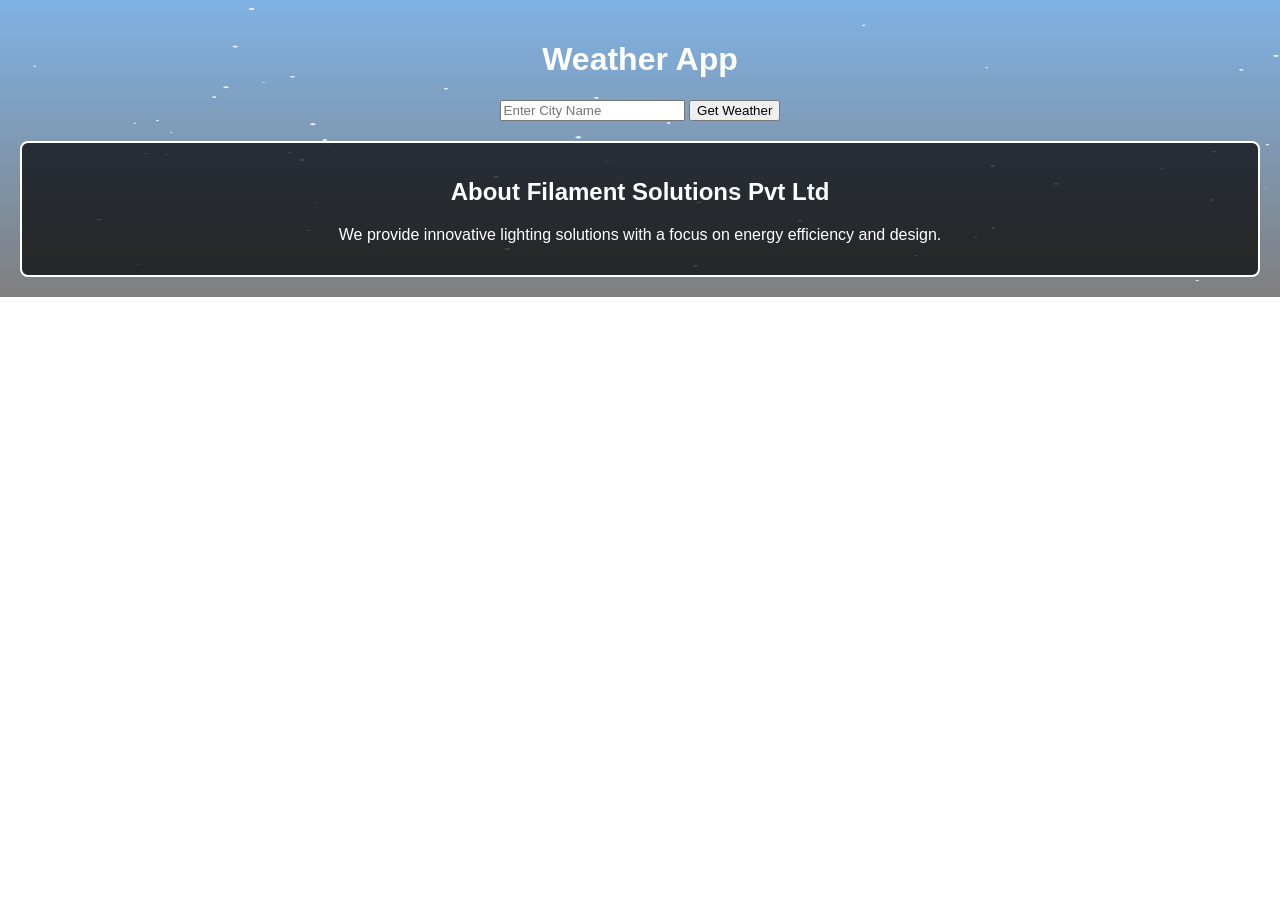
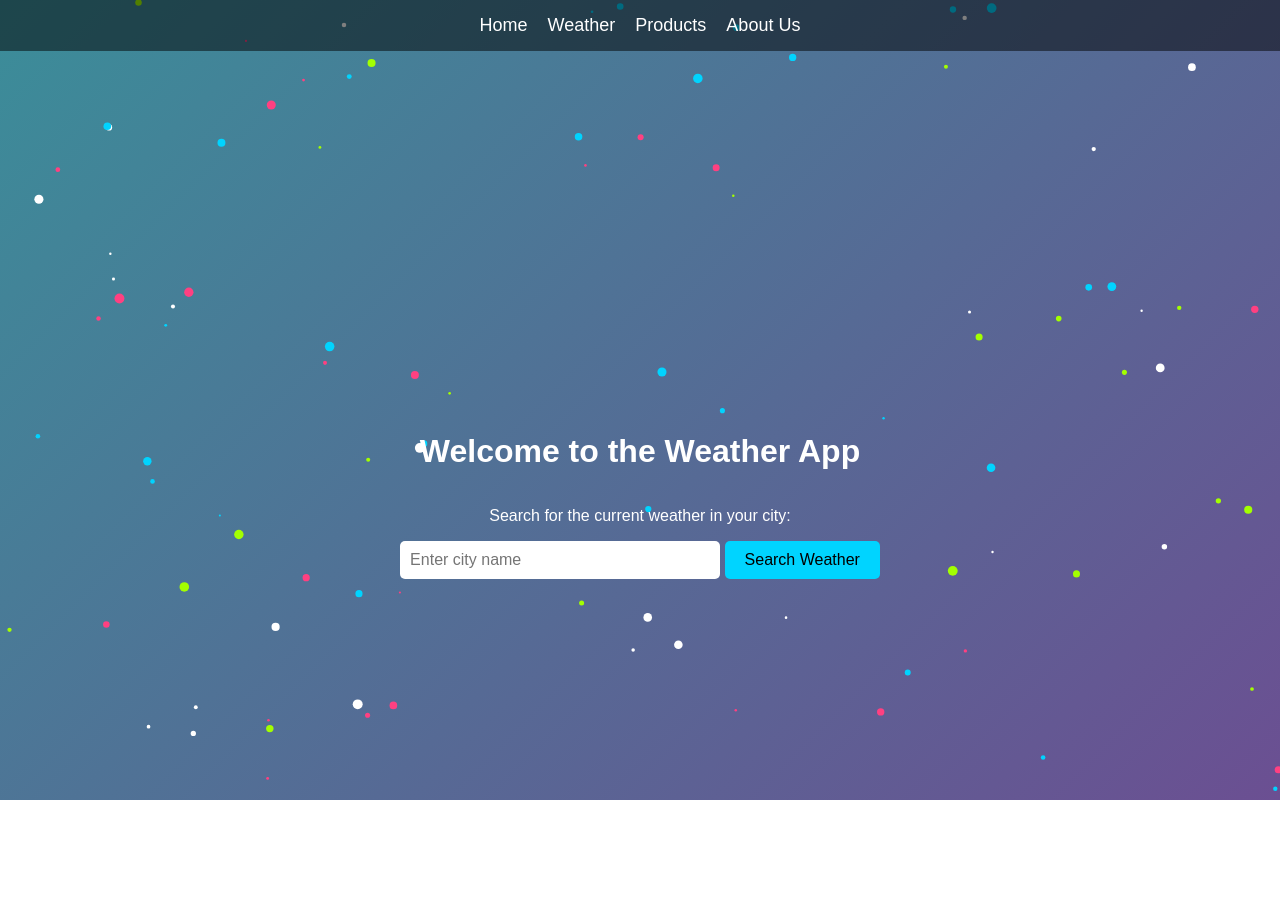
Before and after one commit to kapildeo396/python-project, a Flask app: page / in a window 1280 px wide. Before the commit the page ends 297 px from the top, so only its background shows below. Run offline with Flask 3, Linux system fonts and the light colour scheme.

Commit message:
Updated styles and fixed bugs in templates

```diff
--- a/app.py
+++ b/app.py
@@ -1,94 +1,51 @@
-from flask import Flask, render_template, request, jsonify
+from flask import Flask, render_template, request
 import requests
 from datetime import datetime
 
 app = Flask(__name__)
 
-# Function to fetch weather data by city
-def fetch_weather_by_city(city):
-    api_key = "035e68154035049697c3ea7fb7531c20"  # Replace with your actual API key
-    base_url = "http://api.openweathermap.org/data/2.5/weather?"
-    complete_url = f"{base_url}q={city}&appid={api_key}&units=metric"
+# Your OpenWeatherMap API key
+api_key = "035e68154035049697c3ea7fb7531c20"
 
-    try:
-        response = requests.get(complete_url)
+@app.route('/')
+def home():
+    return render_template('index.html')
+
+@app.route('/weather', methods=['GET', 'POST'])
+def weather():
+    if request.method == 'POST':
+        city = request.form['city']
+        url = f"http://api.openweathermap.org/data/2.5/weather?q={city}&appid={api_key}&units=metric"
+        response = requests.get(url)
         data = response.json()
 
-        # Check for valid response
-        if response.status_code == 200:
-            return data
+        if data['cod'] == 200:
+            temperature = data['main']['temp']
+            wind_speed = data['wind']['speed']
+            weather_description = data['weather'][0]['description']
+            time = datetime.now().strftime("%Y-%m-%d %H:%M:%S")
+
+            # Define the risk factor based on wind speed
+            if wind_speed > 10:
+                risk = "High"
+            else:
+                risk = "Normal"
+
+            weather_data = {
+                'city': city,
+                'temperature': temperature,
+                'wind_speed': wind_speed,
+                'description': weather_description,
+                'time': time,
+                'risk': risk
+            }
+
+            return render_template('weather.html', weather=weather_data)
         else:
-            return {"error": "City not found or invalid response"}
+            error_message = "City not found. Please enter a valid city name."
+            return render_template('weather.html', error=error_message)
 
-    except Exception as e:
-        print(f"Error fetching weather data by city: {e}")
-        return {"error": "Error fetching weather data"}
+    return render_template('weather.html')
 
-# Function to fetch weather data by coordinates
-def fetch_weather_by_coordinates(lat, lon):
-    api_key = "035e68154035049697c3ea7fb7531c20"  # Replace with your actual API key
-    base_url = "http://api.openweathermap.org/data/2.5/weather?"
-    complete_url = f"{base_url}lat={lat}&lon={lon}&appid={api_key}&units=metric"
-
-    try:
-        response = requests.get(complete_url)
-        data = response.json()
-
-        # Check for valid response
-        if response.status_code == 200:
-            return data
-        else:
-            return {"error": "Coordinates not found or invalid response"}
-
-    except Exception as e:
-        print(f"Error fetching weather data by coordinates: {e}")
-        return {"error": "Error fetching weather data"}
-
-@app.route('/')
-def index():
-    return render_template('index.html')
-
-@app.route('/weather', methods=['GET'])
-def get_weather():
-    city = request.args.get('city')
-    lat = request.args.get('lat')
-    lon = request.args.get('lon')
-
-    if city:
-        # Fetch weather by city name
-        weather_data = fetch_weather_by_city(city)
-    elif lat and lon:
-        # Fetch weather by coordinates
-        weather_data = fetch_weather_by_coordinates(lat, lon)
-    else:
-        return jsonify({"error": "City or coordinates required"}), 400
-
-    # Check if there is an error in the response
-    if 'error' in weather_data:
-        return jsonify({"error": weather_data['error']}), 404
-
-    # Extract relevant data
-    main = weather_data['main']
-    wind = weather_data['wind']
-    weather_description = weather_data['weather'][0]['description']
-
-    formatted_data = {
-        'name': weather_data['name'],
-        'dt': weather_data['dt'],
-        'main': {
-            'temp': main['temp'],
-            'feels_like': main['feels_like'],
-            'humidity': main['humidity'],
-            'pressure': main['pressure']
-        },
-        'wind': {
-            'speed': wind['speed']
-        },
-        'weather': weather_description,
-        'clouds': weather_data['clouds']
-    }
-
-    return jsonify(formatted_data)
-
-if __name__ == "__main__":
+if __name__ == '__main__':
     app.run(debug=True)
--- a/static/script.js
+++ b/static/script.js
@@ -1,54 +1,82 @@
-const canvas = document.getElementById('backgroundCanvas');
-const ctx = canvas.getContext('2d');
+document.addEventListener("DOMContentLoaded", function () {
+    // Get canvas and set context
+    const canvas = document.getElementById('animationCanvas');
+    const ctx = canvas.getContext('2d');
+    let width = canvas.width = window.innerWidth;
+    let height = canvas.height = window.innerHeight;
 
-canvas.width = window.innerWidth;
-canvas.height = window.innerHeight;
+    // Resize canvas when window size changes
+    window.addEventListener('resize', function () {
+        width = canvas.width = window.innerWidth;
+        height = canvas.height = window.innerHeight;
+    });
 
-// Function to create background animation
-function animateBackground() {
-    ctx.clearRect(0, 0, canvas.width, canvas.height);
+    // Define particles for animation
+    const particles = [];
+    const colors = ['#00d4ff', '#ffffff', '#ff4081', '#a3ff00']; // Colors for particles
 
-    const gradient = ctx.createLinearGradient(0, 0, 0, canvas.height);
-    gradient.addColorStop(0, 'rgba(0, 102, 204, 0.5)');
-    gradient.addColorStop(1, 'rgba(0, 0, 0, 0.5)');
-    ctx.fillStyle = gradient;
-    ctx.fillRect(0, 0, canvas.width, canvas.height);
+    // Create particle object
+    function Particle(x, y, size, color, velocityX, velocityY) {
+        this.x = x;
+        this.y = y;
+        this.size = size;
+        this.color = color;
+        this.velocityX = velocityX;
+        this.velocityY = velocityY;
 
-    for (let i = 0; i < 50; i++) {
-        ctx.beginPath();
-        const x = Math.random() * canvas.width;
-        const y = Math.random() * canvas.height;
-        const radius = Math.random() * 2 + 1;
-        ctx.arc(x, y, radius, 0, Math.PI * 2, false);
-        ctx.fillStyle = 'rgba(255, 255, 255, 0.8)';
-        ctx.fill();
+        // Update particle position
+        this.update = function () {
+            this.x += this.velocityX;
+            this.y += this.velocityY;
+
+            // Create a wrap-around effect
+            if (this.x > width) this.x = 0;
+            if (this.x < 0) this.x = width;
+            if (this.y > height) this.y = 0;
+            if (this.y < 0) this.y = height;
+
+            this.draw();
+        };
+
+        // Draw the particle on canvas
+        this.draw = function () {
+            ctx.beginPath();
+            ctx.arc(this.x, this.y, this.size, 0, Math.PI * 2);
+            ctx.fillStyle = this.color;
+            ctx.fill();
+            ctx.closePath();
+        };
     }
 
-    requestAnimationFrame(animateBackground);
-}
+    // Initialize particles
+    function initParticles() {
+        particles.length = 0;
+        const particleCount = 100; // Number of particles
 
-// Start animation
-animateBackground();
+        for (let i = 0; i < particleCount; i++) {
+            const size = Math.random() * 4 + 1; // Random size between 1 and 5
+            const x = Math.random() * width;
+            const y = Math.random() * height;
+            const color = colors[Math.floor(Math.random() * colors.length)];
+            const velocityX = (Math.random() - 0.5) * 2; // Random horizontal speed
+            const velocityY = (Math.random() - 0.5) * 2; // Random vertical speed
 
-// Handle weather form submission
-document.getElementById('weatherForm').addEventListener('submit', function(event) {
-    event.preventDefault();
-    const city = document.getElementById('city').value;
-    fetch(`/weather?city=${city}`)
-        .then(response => response.json())
-        .then(data => {
-            if (data.error) {
-                document.getElementById('weatherResult').innerText = data.error;
-            } else {
-                document.getElementById('weatherResult').innerText = `
-                    Weather in ${data.name}: ${data.weather}
-                    Temperature: ${data.main.temp} °C
-                    Humidity: ${data.main.humidity}%
-                    Wind Speed: ${data.wind.speed} m/s
-                `;
-            }
-        })
-        .catch(error => {
-            document.getElementById('weatherResult').innerText = "Error fetching weather data.";
+            particles.push(new Particle(x, y, size, color, velocityX, velocityY));
+        }
+    }
+
+    // Animation loop
+    function animate() {
+        ctx.clearRect(0, 0, width, height);
+
+        particles.forEach((particle) => {
+            particle.update();
         });
+
+        requestAnimationFrame(animate);
+    }
+
+    // Initialize and start the animation
+    initParticles();
+    animate();
 });
--- a/static/styles.css
+++ b/static/styles.css
@@ -1,34 +1,136 @@
-body {
+/* Reset some basic styles */
+body, html {
     margin: 0;
+    padding: 0;
+    box-sizing: border-box;
     font-family: Arial, sans-serif;
-    color: white;
+    overflow: hidden; /* Prevent scroll for full-screen animation */
+    color: #ffffff;
 }
 
-.container {
-    position: relative;
-    overflow: hidden;
-}
-
-#backgroundCanvas {
+/* Full-screen animation background */
+#animationCanvas {
     position: absolute;
     top: 0;
     left: 0;
-    width: 100%;
-    height: 100%;
-    z-index: 1;
+    z-index: -1; /* Send canvas to the background */
+    background: linear-gradient(135deg, #3b8d99, #6b4f92);
 }
 
-.content {
-    position: relative;
-    z-index: 2;
-    text-align: center;
-    padding: 20px;
+/* Navigation menu styling */
+.main-nav {
+    position: fixed;
+    top: 0;
+    width: 100%;
+    background-color: rgba(0, 0, 0, 0.5);
+    display: flex;
+    justify-content: center;
+    padding: 15px 0;
+    z-index: 1000;
 }
 
-.company-info {
-    margin-top: 20px;
-    padding: 15px;
-    border: 2px solid white;
-    border-radius: 8px;
-    background: rgba(0, 0, 0, 0.7);
+.main-nav ul {
+    list-style-type: none;
+    margin: 0;
+    padding: 0;
+    display: flex;
+    gap: 20px;
 }
+
+.main-nav a {
+    color: #ffffff;
+    text-decoration: none;
+    font-size: 18px;
+    transition: color 0.3s ease;
+}
+
+.main-nav a:hover {
+    color: #00d4ff;
+}
+
+/* Home screen container styling */
+.home-container, .weather-container {
+    display: flex;
+    flex-direction: column;
+    align-items: center;
+    justify-content: center;
+    height: 100vh;
+    padding-top: 100px;
+}
+
+.home-container input[type="text"], .weather-container input[type="text"] {
+    padding: 10px;
+    font-size: 16px;
+    width: 300px;
+    border: none;
+    border-radius: 5px;
+    margin-bottom: 10px;
+    outline: none;
+}
+
+.home-container button, .weather-container button {
+    padding: 10px 20px;
+    background-color: #00d4ff;
+    color: #000;
+    border: none;
+    border-radius: 5px;
+    cursor: pointer;
+    font-size: 16px;
+    transition: background-color 0.3s ease;
+}
+
+.home-container button:hover, .weather-container button:hover {
+    background-color: #009bb5;
+}
+
+/* Bottom company details styling */
+.company-details {
+    position: fixed;
+    bottom: 0;
+    width: 100%;
+    background-color: rgba(0, 0, 0, 0.7);
+    color: #ffffff;
+    text-align: center;
+    padding: 20px 0;
+    font-size: 14px;
+    z-index: 999;
+}
+
+.company-details h2 {
+    margin: 0;
+    font-size: 24px;
+    color: #00d4ff;
+}
+
+.company-details p {
+    margin: 5px 0;
+}
+
+/* Style for the founder's photo */
+.founder-photo {
+    width: 150px;
+    height: auto;
+    border-radius: 50%;
+    margin-top: 10px;
+    border: 3px solid #00d4ff;
+}
+
+/* Responsive Design */
+@media only screen and (max-width: 768px) {
+    .main-nav ul {
+        flex-direction: column;
+    }
+
+    .main-nav a {
+        font-size: 16px;
+        margin: 5px 0;
+    }
+
+    .home-container input[type="text"], .weather-container input[type="text"] {
+        width: 80%;
+    }
+
+    .company-details {
+        font-size: 12px;
+    }
+}
--- a/templates/index.HTML
+++ b/templates/index.HTML
@@ -3,25 +3,34 @@
 <head>
     <meta charset="UTF-8">
     <meta name="viewport" content="width=device-width, initial-scale=1.0">
-    <title>Weather App</title>
+    <title>Home - Weather App</title>
     <link rel="stylesheet" href="{{ url_for('static', filename='styles.css') }}">
 </head>
 <body>
-    <div class="container">
-        <canvas id="backgroundCanvas"></canvas>
-        <div class="content">
-            <h1>Weather App</h1>
-            <form id="weatherForm">
-                <input type="text" id="city" placeholder="Enter City Name" required>
-                <button type="submit">Get Weather</button>
-            </form>
-            <div id="weatherResult"></div>
-            <div class="company-info">
-                <h2>About Filament Solutions Pvt Ltd</h2>
-                <p>We provide innovative lighting solutions with a focus on energy efficiency and design.</p>
-            </div>
-        </div>
+    <!-- Navigation Menu -->
+    <nav class="main-nav">
+        <ul>
+            <li><a href="/">Home</a></li>
+            <li><a href="/weather">Weather</a></li>
+            <li><a href="#products">Products</a></li>
+            <li><a href="#about">About Us</a></li>
+        </ul>
+    </nav>
+
+    <!-- Full-Screen Canvas for Animation -->
+    <canvas id="animationCanvas"></canvas>
+
+    <!-- Home Screen with Weather Search -->
+    <div class="home-container">
+        <h1>Welcome to the Weather App</h1>
+        <p>Search for the current weather in your city:</p>
+        <form method="POST" action="/weather">
+            <input type="text" name="city" placeholder="Enter city name" required>
+            <button type="submit">Search Weather</button>
+        </form>
     </div>
+
+    <!-- JavaScript File -->
     <script src="{{ url_for('static', filename='script.js') }}"></script>
 </body>
 </html>
```
Also changed, not shown: templates/weather.HTML (+33 -14 lines), requirements.txt (deleted), 2 other files.
